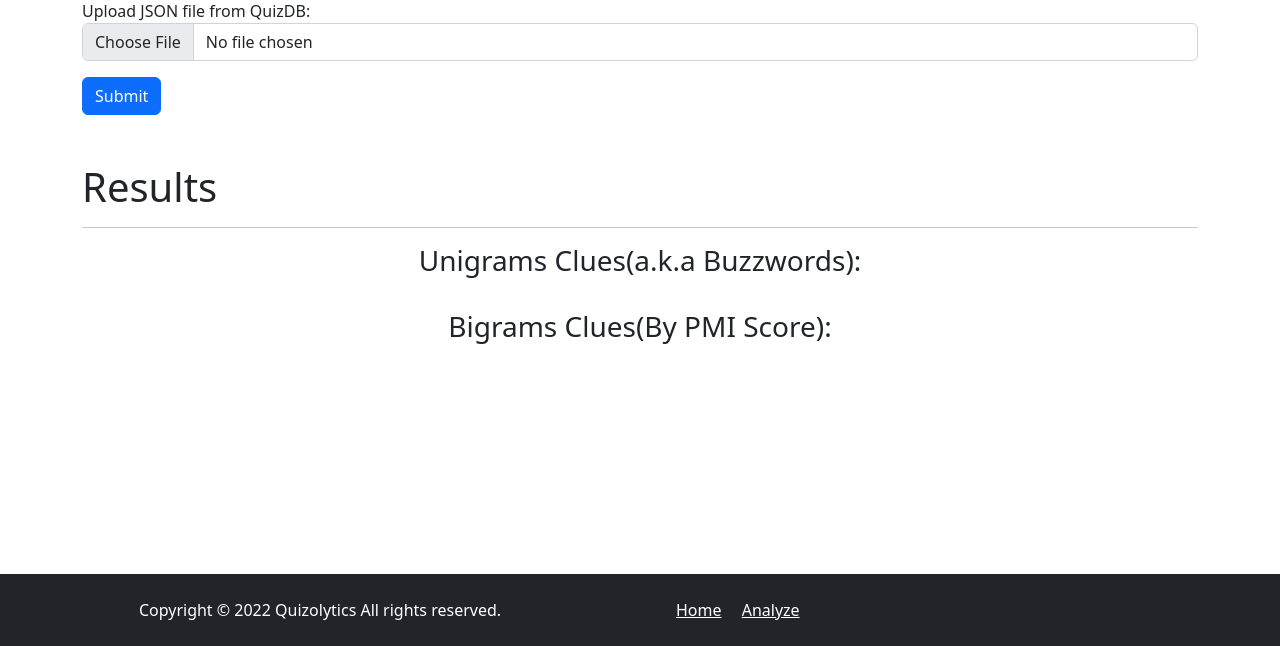
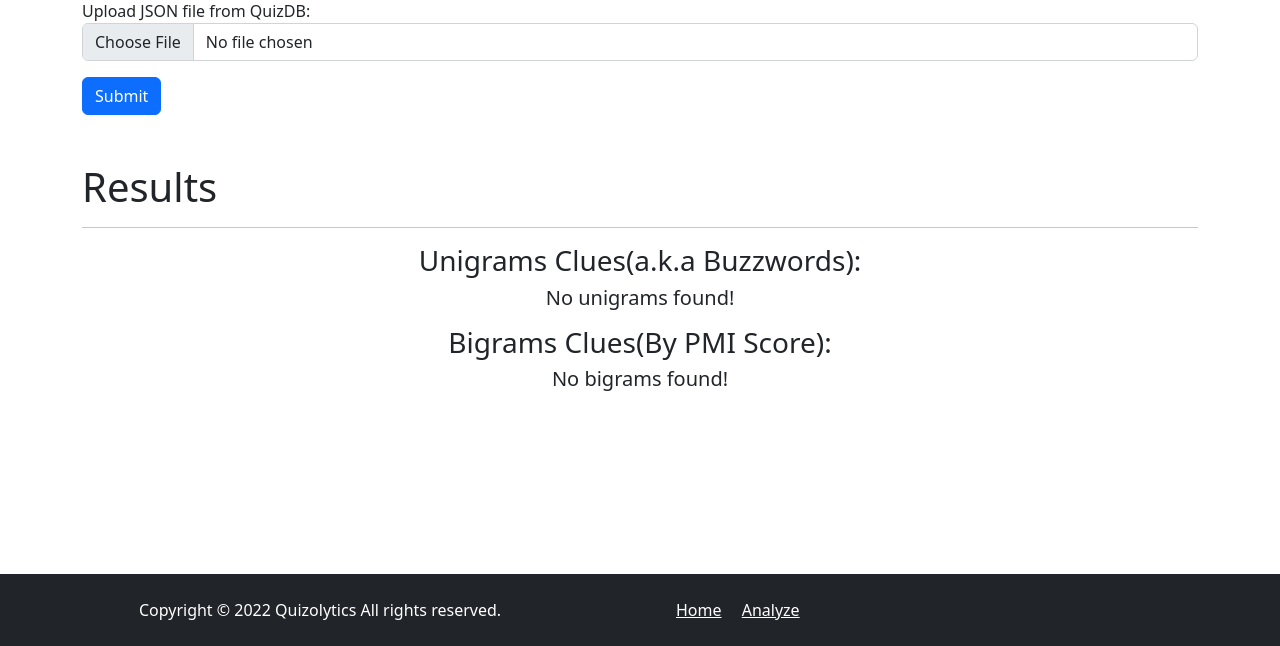
Before and after one commit to Saptak625/Quizolytics, a Flask app: template templates/analyze.html in a window 1280 px wide. Shown: the part 154-800 px from the top of the page. Run offline with Flask 2, Linux system fonts and the light colour scheme; the template is opened without the code that fills it: values that come from a table or form of the project are taken from there, others are empty; some libraries are stand-ins or nearby versions.

Commit message:
Update analyze.html

```diff
--- a/templates/analyze.html
+++ b/templates/analyze.html
@@ -27,16 +27,24 @@
 {{ super() }}
 <div class="text-center">
 <h3>Unigrams Clues(a.k.a Buzzwords): </h3>
+{% if data[0] %}
 <ul class="list-group list-group-horizontal text-center justify-content-center my-2 mb-4">
   {% for e in data[0] %}
     <li class="list-group-item">{{e}}</li>
   {% endfor %}
 </ul>
+{% else %}
+<h5>No unigrams found!</h5>
+{% endif %}
 <h3 class="mt-3">Bigrams Clues(By PMI Score): </h3>
+{% if data[1] %}
 <ul class="list-group list-group-horizontal text-center justify-content-center my-2 mb-4">
   {% for e in data[1] %}
     <li class="list-group-item">{{e}}</li>
   {% endfor %}
 </ul>
+{% else %}
+<h5>No bigrams found!</h5>
+{% endif %}
 </div>
 {% endblock results %}
```
